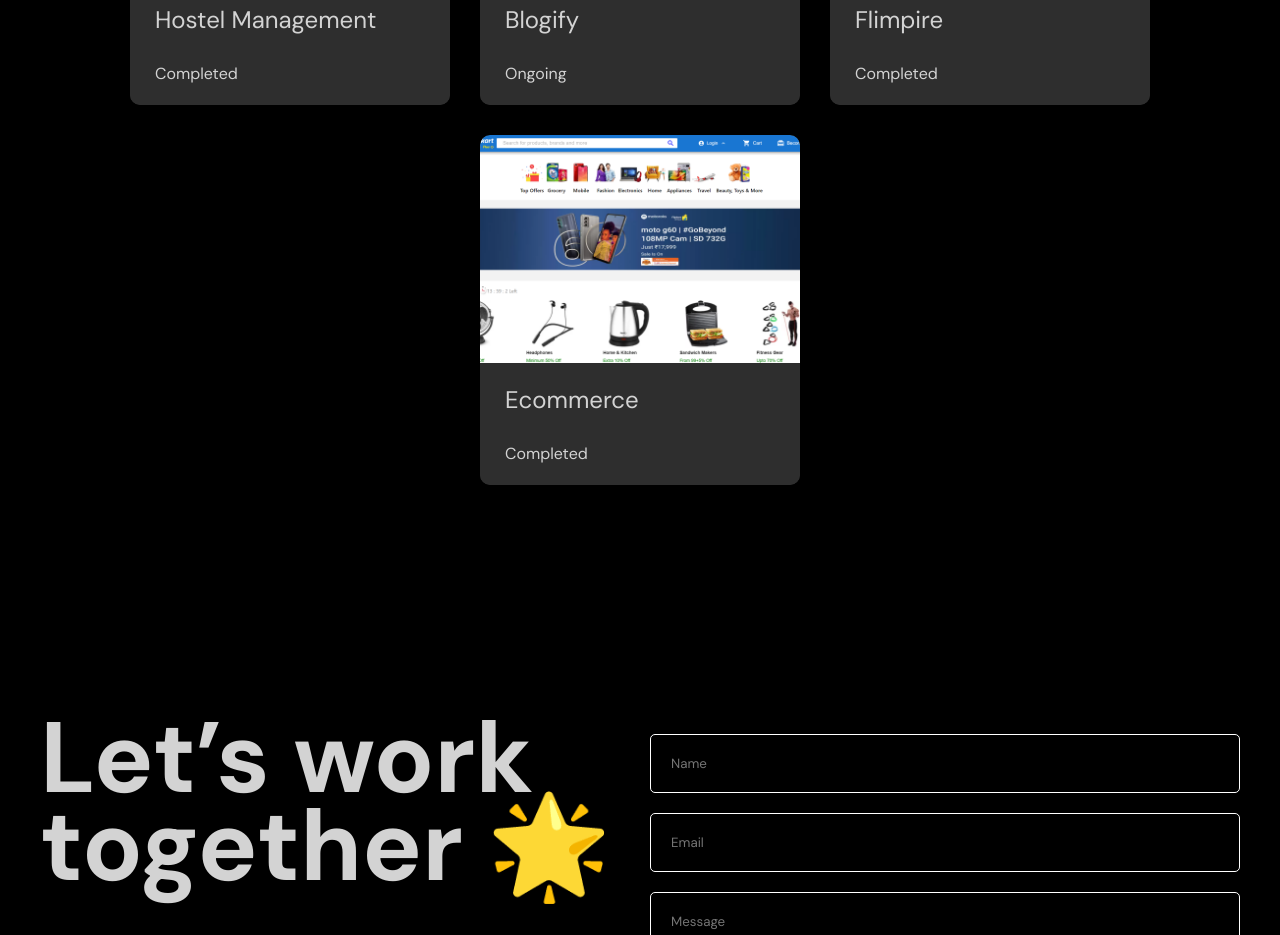
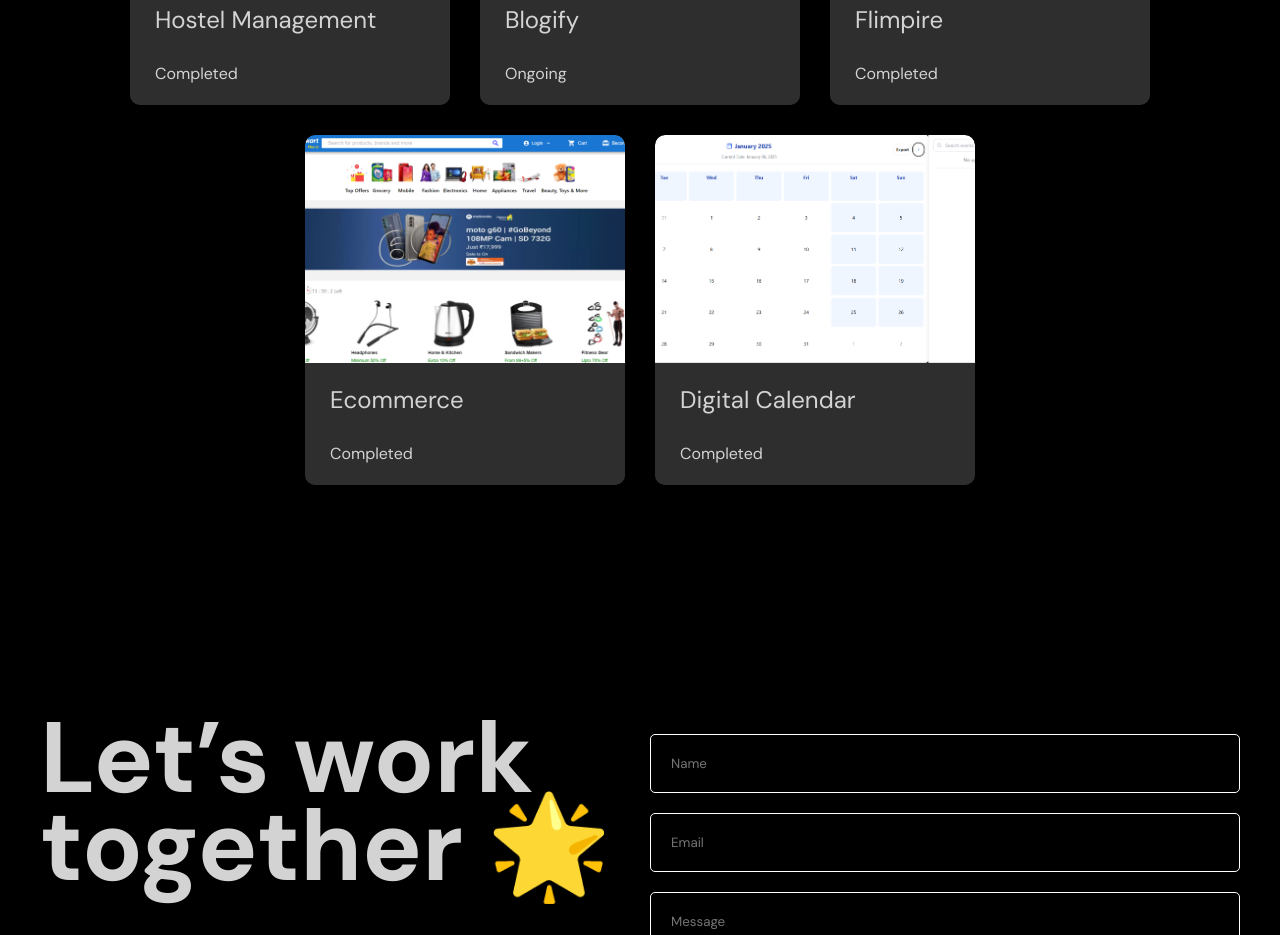
Before and after one commit to Jatin917/JattuPortfolio, a React (Vite) app: page / in a window 1280 px wide. Shown: the part 1060-1995 px from the top of the page. Built offline with nearby package versions, Linux system fonts and the light colour scheme.

Commit message:
added digital calendar

```diff
--- a/src/constants/data.js
+++ b/src/constants/data.js
@@ -60,4 +60,19 @@ export const properties = [
     numWashrooms: 3,
     livingSpace: "4,450 sq.ft.",
   },
+  {
+    id: 5,
+    imageUrl:
+      'assets/calendar.png',
+    link:"https://dacoidcalendar.netlify.app/",
+    githubLink:"https://github.com/Jatin917/DacoidDigitalCalendar",
+    techStack:["React", "ShadcnUI", "Tailwind CSS"],
+    title: "Digital Calendar",
+    Status: "Completed",
+    description:
+      "This calendar app allows users to add, edit, and delete events, filter events by keywords, and automatically handle month transitions. Events are stored persistently using localStorage and can be exported as CSV or JSON. The app features real-time clock updates, live event refresh, and a responsive UI styled with Tailwind CSS.",
+    numBedroom: 4,
+    numWashrooms: 3,
+    livingSpace: "4,450 sq.ft.",
+  },
 ];
```
Also changed, not shown: public/assets/calendar.png (added), 1 other file (tests, documents, lock files or other folders).
